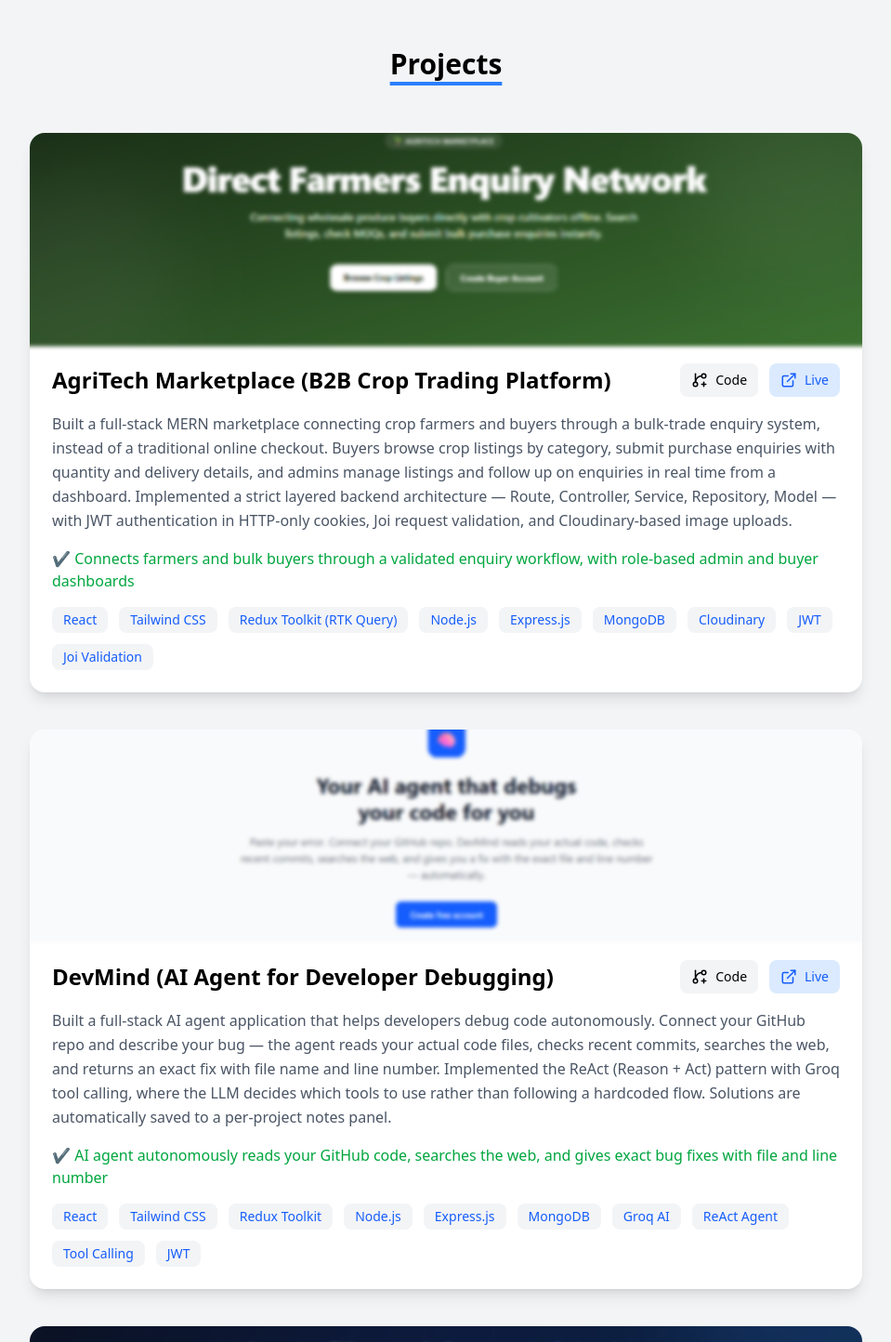
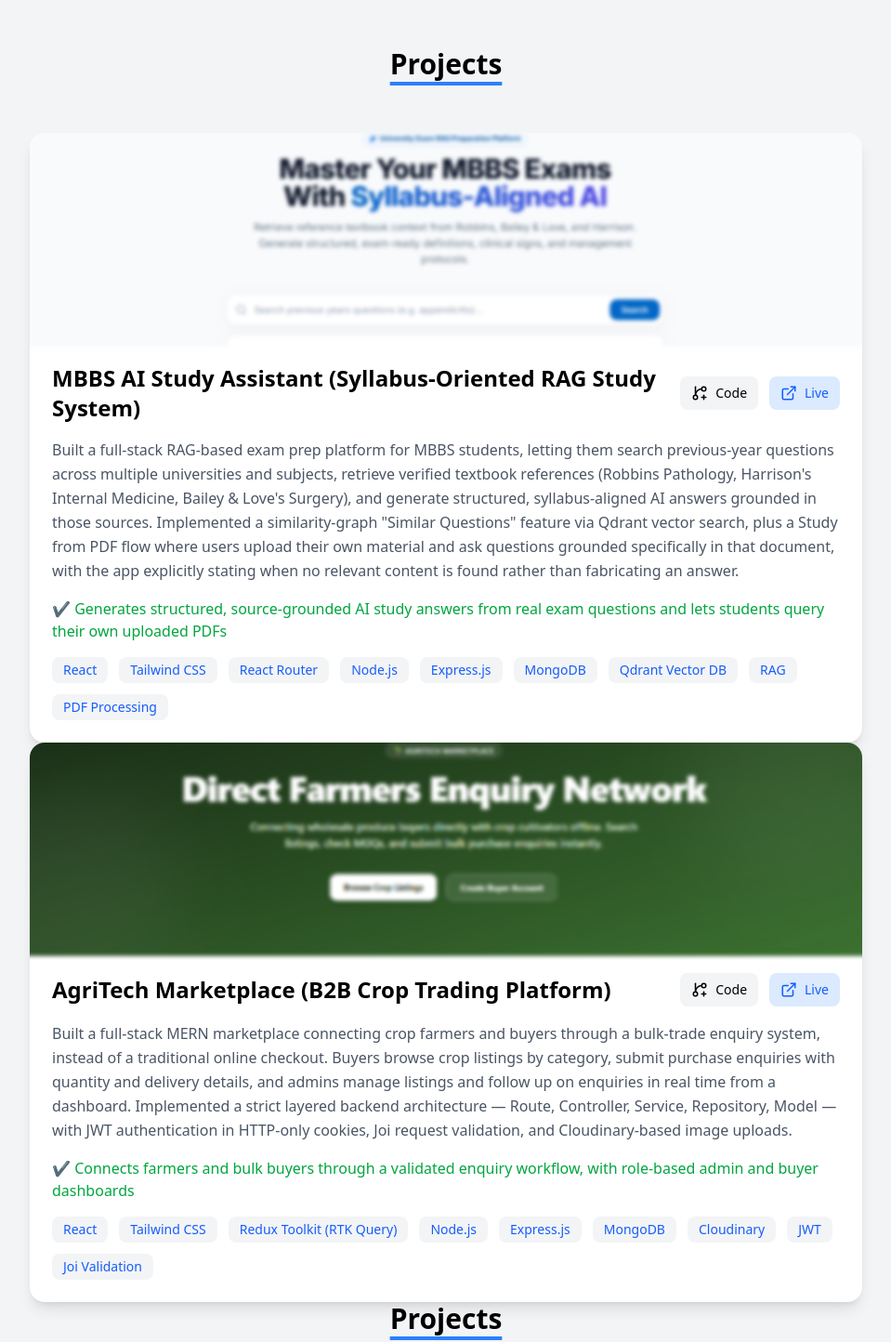
Before and after one commit to elamaran-gh/portfolio-v1, a React (Vite) app: page / in a window 1280 px wide. Shown: the part 2340-3784 px from the top of the page at 93% size, without its empty margins (160-1119 px from the left). Built offline with nearby package versions, Linux system fonts and the light colour scheme.

Commit message:
add new project

```diff
--- a/src/component/Project.jsx
+++ b/src/component/Project.jsx
@@ -5,6 +5,117 @@ const Project = () => {
 
   return (
     <section id="projects" className="p-5 py-16 bg-gray-100">
+
+      {/* Title */}
+      <h1 className="text-center text-3xl font-bold underline decoration-4 underline-offset-8 decoration-blue-500 mb-14">
+        Projects
+      </h1>
+
+      {/* wrapper */}
+      <div className="flex flex-col gap-10">
+
+
+        {/* Card - MBBS AI Study Assistant */}
+        <div className="max-w-4xl mx-auto bg-white rounded-2xl shadow-lg overflow-hidden hover:shadow-2xl hover:-translate-y-1 transition duration-300">
+
+          <img src="mbbs.png" alt="MBBS AI Study Assistant" className="w-full h-56 object-cover blur-[2px] scale-105" />
+
+          <div className="p-6">
+
+            <div className="flex justify-between items-center mb-4">
+              <h2 className="text-2xl font-semibold">
+                MBBS AI Study Assistant (Syllabus-Oriented RAG Study System)
+              </h2>
+
+              <div className="flex gap-3">
+                <a href={"https://github.com/elamaran-gh/MBBS-Preparation-assitant"} target="_blank" rel="noopener noreferrer"
+                  className="flex items-center gap-2 px-3 py-2 bg-gray-100 rounded-lg hover:shadow-md hover:scale-105 transition">
+                  <GitBranchPlus size={18} />
+                  <span className="text-sm">Code</span>
+                </a>
+
+                <a href={"https://mbbs-preparation-assitant.vercel.app"} target="_blank" rel="noopener noreferrer"
+                  className="flex items-center gap-2 px-3 py-2 bg-blue-100 text-blue-600 rounded-lg hover:shadow-md hover:scale-105 transition">
+                  <ExternalLink size={18} />
+                  <span className="text-sm">Live</span>
+                </a>
+              </div>
+            </div>
+
+            <p className="text-gray-600 mb-4 leading-relaxed">
+              Built a full-stack RAG-based exam prep platform for MBBS students, letting them search previous-year questions across multiple universities and subjects, retrieve verified textbook references (Robbins Pathology, Harrison's Internal Medicine, Bailey & Love's Surgery), and generate structured, syllabus-aligned AI answers grounded in those sources. Implemented a similarity-graph "Similar Questions" feature via Qdrant vector search, plus a Study from PDF flow where users upload their own material and ask questions grounded specifically in that document, with the app explicitly stating when no relevant content is found rather than fabricating an answer.
+            </p>
+
+            <p className="text-green-600 font-medium mb-4">
+              ✔ Generates structured, source-grounded AI study answers from real exam questions and lets students query their own uploaded PDFs
+            </p>
+
+            <div className="flex flex-wrap gap-3">
+              <span className="px-3 py-1 bg-gray-100 text-blue-600 rounded-lg text-sm">React</span>
+              <span className="px-3 py-1 bg-gray-100 text-blue-600 rounded-lg text-sm">Tailwind CSS</span>
+              <span className="px-3 py-1 bg-gray-100 text-blue-600 rounded-lg text-sm">React Router</span>
+              <span className="px-3 py-1 bg-gray-100 text-blue-600 rounded-lg text-sm">Node.js</span>
+              <span className="px-3 py-1 bg-gray-100 text-blue-600 rounded-lg text-sm">Express.js</span>
+              <span className="px-3 py-1 bg-gray-100 text-blue-600 rounded-lg text-sm">MongoDB</span>
+              <span className="px-3 py-1 bg-gray-100 text-blue-600 rounded-lg text-sm">Qdrant Vector DB</span>
+              <span className="px-3 py-1 bg-gray-100 text-blue-600 rounded-lg text-sm">RAG</span>
+              <span className="px-3 py-1 bg-gray-100 text-blue-600 rounded-lg text-sm">PDF Processing</span>
+            </div>
+
+          </div>
+        </div>
+        </div>
+
+        {/* Card - AgriTech Marketplace */}
+        <div className="max-w-4xl mx-auto bg-white rounded-2xl shadow-lg overflow-hidden
+hover:shadow-2xl hover:-translate-y-1 transition duration-300">
+
+          <img src="/agritech.png" alt="AgriTech Marketplace" className="w-full h-56 object-cover blur-[2px] scale-105" />
+
+          <div className="p-6">
+
+            <div className="flex justify-between items-center mb-4">
+              <h2 className="text-2xl font-semibold">
+                AgriTech Marketplace (B2B Crop Trading Platform)
+              </h2>
+
+              <div className="flex gap-3">
+                <a href={"https://github.com/elamaran-gh/AgriTech-Marketplace"} target="_blank" rel="noopener noreferrer"
+                  className="flex items-center gap-2 px-3 py-2 bg-gray-100 rounded-lg hover:shadow-md hover:scale-105 transition">
+                  <GitBranchPlus size={18} />
+                  <span className="text-sm">Code</span>
+                </a>
+
+                <a href={"https://agri-tech-marketplace-coral.vercel.app"} target="_blank" rel="noopener noreferrer"
+                  className="flex items-center gap-2 px-3 py-2 bg-blue-100 text-blue-600 rounded-lg hover:shadow-md hover:scale-105 transition">
+                  <ExternalLink size={18} />
+                  <span className="text-sm">Live</span>
+                </a>
+              </div>
+            </div>
+
+            <p className="text-gray-600 mb-4 leading-relaxed">
+              Built a full-stack MERN marketplace connecting crop farmers and buyers through a bulk-trade enquiry system, instead of a traditional online checkout. Buyers browse crop listings by category, submit purchase enquiries with quantity and delivery details, and admins manage listings and follow up on enquiries in real time from a dashboard. Implemented a strict layered backend architecture — Route, Controller, Service, Repository, Model — with JWT authentication in HTTP-only cookies, Joi request validation, and Cloudinary-based image uploads.
+            </p>
+
+            <p className="text-green-600 font-medium mb-4">
+              ✔ Connects farmers and bulk buyers through a validated enquiry workflow, with role-based admin and buyer dashboards
+            </p>
+
+            <div className="flex flex-wrap gap-3">
+              <span className="px-3 py-1 bg-gray-100 text-blue-600 rounded-lg text-sm">React</span>
+              <span className="px-3 py-1 bg-gray-100 text-blue-600 rounded-lg text-sm">Tailwind CSS</span>
+              <span className="px-3 py-1 bg-gray-100 text-blue-600 rounded-lg text-sm">Redux Toolkit (RTK Query)</span>
+              <span className="px-3 py-1 bg-gray-100 text-blue-600 rounded-lg text-sm">Node.js</span>
+              <span className="px-3 py-1 bg-gray-100 text-blue-600 rounded-lg text-sm">Express.js</span>
+              <span className="px-3 py-1 bg-gray-100 text-blue-600 rounded-lg text-sm">MongoDB</span>
+              <span className="px-3 py-1 bg-gray-100 text-blue-600 rounded-lg text-sm">Cloudinary</span>
+              <span className="px-3 py-1 bg-gray-100 text-blue-600 rounded-lg text-sm">JWT</span>
+              <span className="px-3 py-1 bg-gray-100 text-blue-600 rounded-lg text-sm">Joi Validation</span>
+            </div>
+
+          </div>
+        </div>
 
         {/* Title */}
         <h1 className="text-center text-3xl font-bold underline decoration-4 underline-offset-8 decoration-blue-500 mb-14">
```
Also changed, not shown: public/mbbs.png (added). Lines whose indentation alone changed are shown as unchanged.
